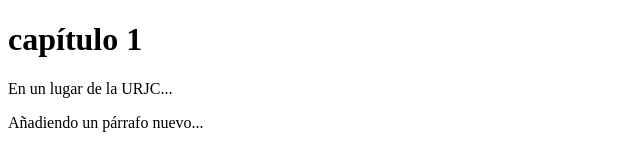
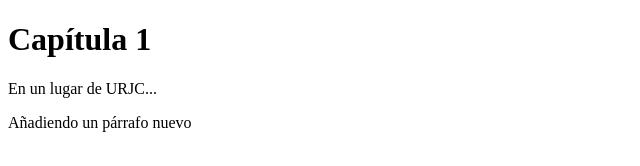
Before and after one commit to jabejarano/2020-2021-CSAAI-Practicas, a plain HTML site: page P1/S1/hola_mundo.html in a window 1280 px wide. Shown: the whole page, without its empty margins (0-640 px from the left). Drawn offline with Linux system fonts and the light colour scheme.

Commit message:
hola mundo

```diff
--- a/P1/hola_mundo.html
+++ b/P1/S1/hola_mundo.html
@@ -3,7 +3,8 @@
 
 <!-- Esto es
 otro comentario
-pero en varias líneas -->
+pero en varias
+líneas -->
 
 <html>
     <head>
@@ -11,8 +12,8 @@ pero en varias líneas -->
         <title>Ejemplo HTML</title>
     </head>
     <body>
-        <h1>capítulo 1</h1>
-        <p>En un lugar de la URJC...</p>
-        <p>Añadiendo un párrafo nuevo...</p>
+        <h1>Capítula 1</h1>
+        <p>En un lugar de URJC...</p>
+        <p>Añadiendo un párrafo nuevo</p>
     </body>
 </html>
```
